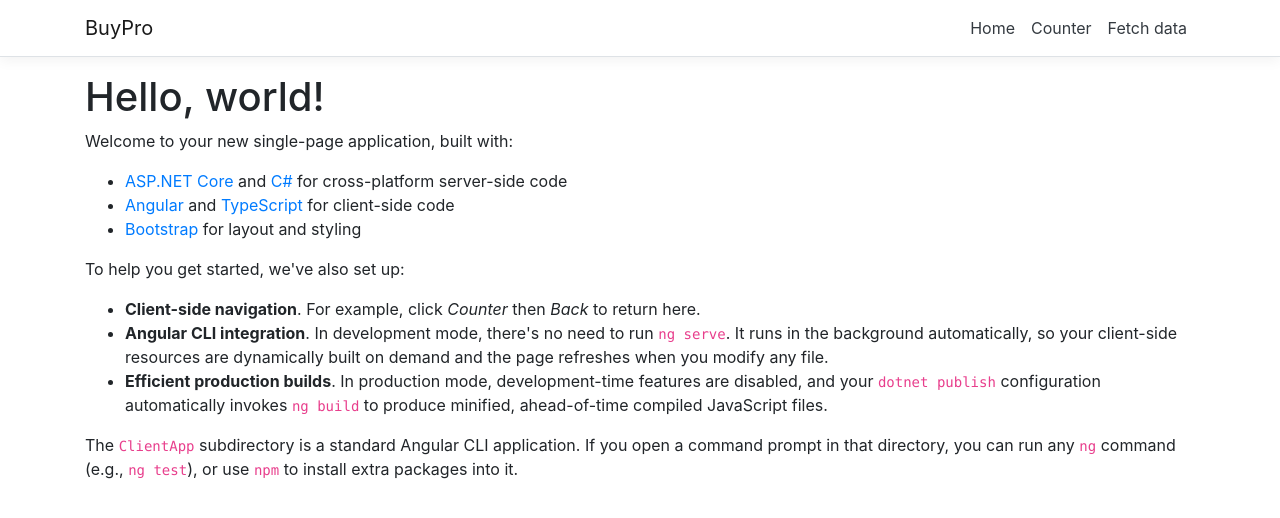
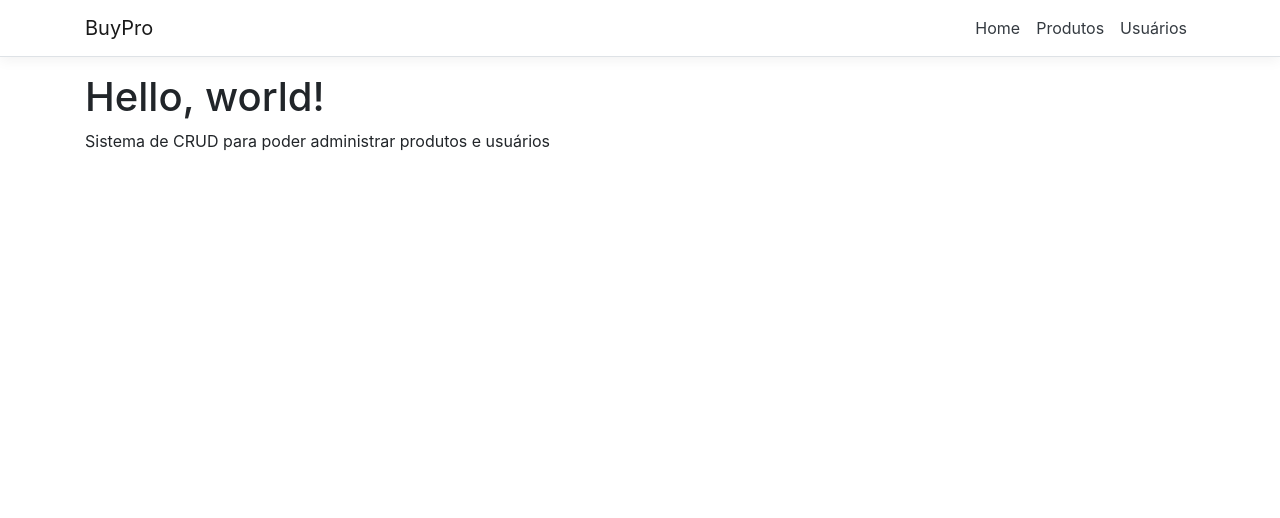
Before and after one commit to marcelotakayama/BuyPro, an Angular app in the folder BuyPro/ClientApp/: page / in a window 1280 px wide. Shown: the top 518 px of the page. Built offline with nearby package versions, Linux system fonts and the light colour scheme.

Commit message:
modificando layout das páginas

```diff
--- a/BuyPro/ClientApp/src/app/counter/counter.component.html
+++ b/BuyPro/ClientApp/src/app/counter/counter.component.html
@@ -1,7 +1,7 @@
-<h1>Counter</h1>
+<h1>Produtos</h1>
 
-<p>This is a simple example of an Angular component.</p>
+<p>Este componente serve para visualização e administração de todos os produtos do sistema</p>
 
-<p>Current count: <strong>{{ currentCount }}</strong></p>
+<!--<p>Current count: <strong>{{ currentCount }}</strong></p>
 
-<button class="btn btn-primary" (click)="incrementCounter()">Increment</button>
+<button class="btn btn-primary" (click)="incrementCounter()">Increment</button>-->
--- a/BuyPro/ClientApp/src/app/fetch-data/fetch-data.component.html
+++ b/BuyPro/ClientApp/src/app/fetch-data/fetch-data.component.html
@@ -1,8 +1,8 @@
-<h1>Weather forecast</h1>
+<h1>Usuários</h1>
 
-<p>This component demonstrates fetching data from the server.</p>
+<p>Este componente serve para visualizar e administrar todos os usuários presentes no sistema</p>
 
-<p *ngIf="!forecasts"><em>Loading...</em></p>
+<!--<p *ngIf="!forecasts"><em>Loading...</em></p>
 
 <table class='table table-striped' *ngIf="forecasts">
   <thead>
@@ -21,4 +21,4 @@
       <td>{{ forecast.summary }}</td>
     </tr>
   </tbody>
-</table>
+</table>-->
--- a/BuyPro/ClientApp/src/app/home/home.component.html
+++ b/BuyPro/ClientApp/src/app/home/home.component.html
@@ -1,6 +1,6 @@
 <h1>Hello, world!</h1>
-<p>Welcome to your new single-page application, built with:</p>
-<ul>
+<p>Sistema de CRUD para poder administrar produtos e usuários</p>
+<!--<ul>
   <li><a href='https://get.asp.net/'>ASP.NET Core</a> and <a href='https://msdn.microsoft.com/en-us/library/67ef8sbd.aspx'>C#</a> for cross-platform server-side code</li>
   <li><a href='https://angular.io/'>Angular</a> and <a href='http://www.typescriptlang.org/'>TypeScript</a> for client-side code</li>
   <li><a href='http://getbootstrap.com/'>Bootstrap</a> for layout and styling</li>
@@ -11,4 +11,4 @@
   <li><strong>Angular CLI integration</strong>. In development mode, there's no need to run <code>ng serve</code>. It runs in the background automatically, so your client-side resources are dynamically built on demand and the page refreshes when you modify any file.</li>
   <li><strong>Efficient production builds</strong>. In production mode, development-time features are disabled, and your <code>dotnet publish</code> configuration automatically invokes <code>ng build</code> to produce minified, ahead-of-time compiled JavaScript files.</li>
 </ul>
-<p>The <code>ClientApp</code> subdirectory is a standard Angular CLI application. If you open a command prompt in that directory, you can run any <code>ng</code> command (e.g., <code>ng test</code>), or use <code>npm</code> to install extra packages into it.</p>
+<p>The <code>ClientApp</code> subdirectory is a standard Angular CLI application. If you open a command prompt in that directory, you can run any <code>ng</code> command (e.g., <code>ng test</code>), or use <code>npm</code> to install extra packages into it.</p>-->
--- a/BuyPro/ClientApp/src/app/nav-menu/nav-menu.component.html
+++ b/BuyPro/ClientApp/src/app/nav-menu/nav-menu.component.html
@@ -12,10 +12,10 @@
             <a class="nav-link text-dark" [routerLink]='["/"]'>Home</a>
           </li>
           <li class="nav-item" [routerLinkActive]='["link-active"]'>
-            <a class="nav-link text-dark" [routerLink]='["/counter"]'>Counter</a>
+            <a class="nav-link text-dark" [routerLink]='["/counter"]'>Produtos</a>
           </li>
           <li class="nav-item" [routerLinkActive]='["link-active"]'>
-            <a class="nav-link text-dark" [routerLink]='["/fetch-data"]'>Fetch data</a>
+            <a class="nav-link text-dark" [routerLink]='["/fetch-data"]'>Usuários</a>
           </li>
         </ul>
       </div>
```
